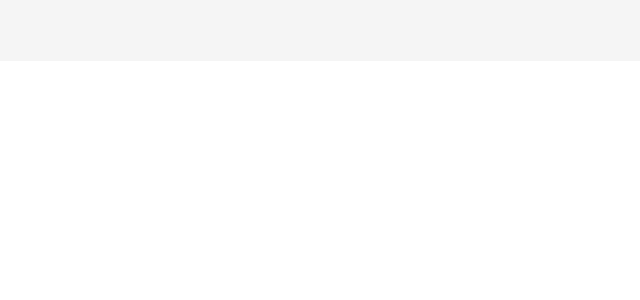
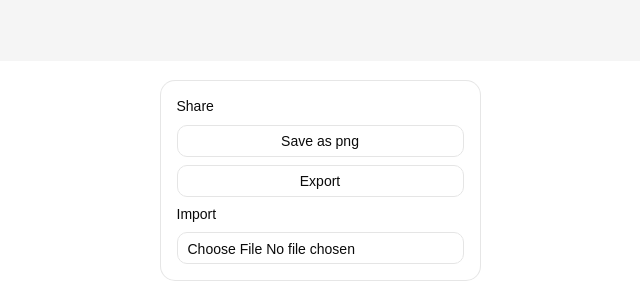
Before and after one commit to an0de/gol-pr, a React (Vite) app in the folder gol-app/: page / in a window 1280 px wide. Shown: the part 738-1038 px from the top of the page, without its empty margins (320-960 px from the left). Before the commit the page ends 824 px from the top, so only its background shows below. Built offline with nearby package versions, Linux system fonts and the light colour scheme.

Commit message:
add import/export tools

```diff
--- a/gol-app/src/components/Game.tsx
+++ b/gol-app/src/components/Game.tsx
@@ -1,8 +1,13 @@
 import { useRef, useEffect, useState, useCallback } from "react";
 import Controls from "./Controls.tsx";
-import ShareTools from "./ShareTools.tsx";
 import Grid from "./Grid.ts";
 import presets from "./presets.ts";
+
+import { Input } from "@/components/ui/input";
+import { Button } from "@/components/ui/button";
+import { ButtonGroup } from "@/components/ui/button-group";
+import { Field, FieldLabel } from "@/components/ui/field";
+import { Card, CardContent } from "@/components/ui/card";
 
 interface ConfigProps {
   gridWidth: number;
@@ -65,10 +70,8 @@ export default function Game(props: ConfigProps) {
         height={height}
         onRunToggle={(isRunning) => {
           setIsRunning(!isRunning);
-          console.log(isRunning && "running");
         }}
         onSetCleanGrid={() => {
-          // setGrid(Array.from({ length: height }, () => Array(width).fill(0)));
           gridRef.current = new Grid(
             Array.from({ length: height }, () => Array(width).fill(0)),
           );
@@ -87,28 +90,22 @@ export default function Game(props: ConfigProps) {
         onPrev={() => {
           gridRef.current.back();
           draw();
-          console.log("next", gridRef.current);
         }}
         onNext={() => {
           gridRef.current.forward();
           draw();
-          console.log("next", gridRef.current);
-          console.log(gridRef.current.getLiveCells());
         }}
         onSelectPreset={(name: string) => {
           stampRef.current = presets[name];
-          console.log("preset", stampRef.current, name);
         }}
         onChangeSpeed={(value) => {
           if (Number.isInteger(value)) {
             setSpeed(Number(value));
           }
-          console.log("speed", value);
         }}
         onResize={(width: number, height: number) => {
           setWidth(width);
           setHeight(height);
-          console.log("size", width, height);
         }}
       />
 
@@ -123,8 +120,6 @@ export default function Game(props: ConfigProps) {
             if (!rect) return;
             const x = Math.floor((e.clientX - rect.left) / cellSize);
             const y = Math.floor((e.clientY - rect.top) / cellSize);
-            console.log(x, y, rect);
-            console.log(gridRef);
 
             stampRef.current.forEach(([xOffset, yOffset]) => {
               const yTarget = (y + yOffset + height) % height;
@@ -135,6 +130,71 @@ export default function Game(props: ConfigProps) {
           }}
         />
       </div>
+
+      <Card className="mx-20 my-5">
+        <CardContent>
+          <div className="flex gap-4">
+            <Field>
+              <FieldLabel>Share</FieldLabel>
+              <Button
+                variant="outline"
+                onClick={() => {
+                  const imageURL = canvasRef.current?.toDataURL("image/png");
+                  const link = document.createElement("a");
+                  link.href = `${imageURL}`;
+                  link.download = "grid.png";
+                  link.click();
+                }}
+              >
+                Save as png
+              </Button>
+              <Button
+                variant="outline"
+                onClick={() => {
+                  const encoded = btoa(
+                    JSON.stringify(gridRef.current.getLiveCells()),
+                  );
+                  const link = document.createElement("a");
+                  link.href = `data:application/json;base64,${encoded}`;
+                  link.download = "grid.json";
+                  link.click();
+                }}
+              >
+                Export
+              </Button>
+              <Field>
+                <FieldLabel htmlFor="import-input">Import</FieldLabel>
+                <Input
+                  id="import-input"
+                  type="file"
+                  accept=".json"
+                  onChange={(e) => {
+                    const file = e.target.files?.[0];
+
+                    if (file) {
+                      const reader = new FileReader();
+
+                      reader.onload = (e) => {
+                        const text = e.target?.result;
+                        const liveCells = JSON.parse(String(text));
+                        gridRef.current = new Grid(
+                          Array.from({ length: height }, () =>
+                            Array(width).fill(0),
+                          ),
+                        );
+                        gridRef.current.setFromLiveCells(liveCells);
+                        draw();
+                      };
+
+                      reader.readAsText(file);
+                    }
+                  }}
+                />
+              </Field>
+            </Field>
+          </div>
+        </CardContent>
+      </Card>
     </div>
   );
 }
--- a/gol-app/src/components/Grid.ts
+++ b/gol-app/src/components/Grid.ts
@@ -84,4 +84,10 @@ export default class Grid {
     );
     return liveCells;
   }
+
+  setFromLiveCells(liveCells: number[][]) {
+    liveCells.forEach(([i, j]) => {
+      this.current[i][j] = 1;
+    });
+  }
 }
```
Also changed, not shown: gol-app/src/components/ShareTools.tsx (deleted, +0 -13 lines).
